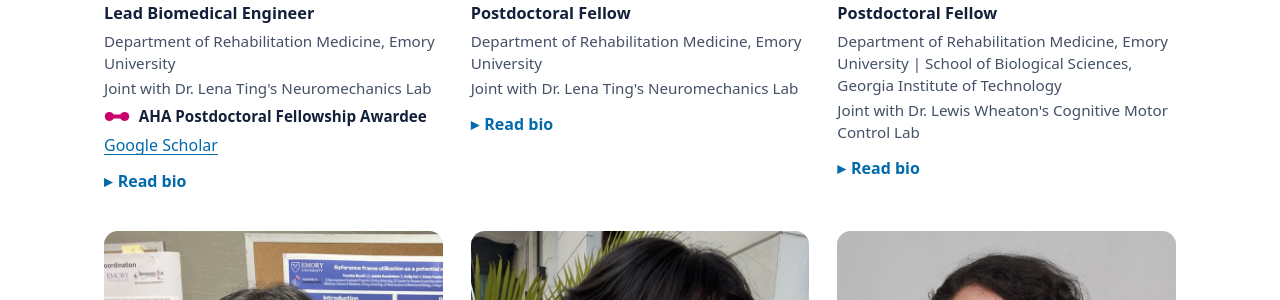
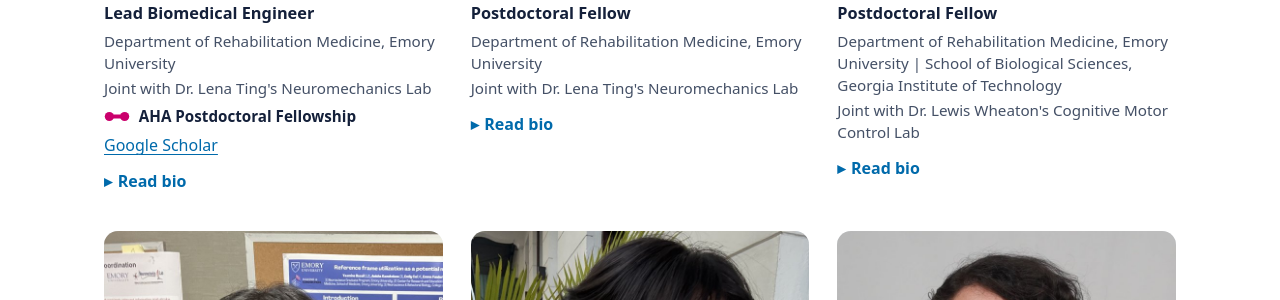
Before and after one commit to npresearchlab/npresearchlab.github.io, a Jekyll site: the page built from people.html, in a window 1280 px wide and 1400 px high, scrolled down 1310 px. Shown: the part 154-454 px from the top of the window. Built offline with Jekyll 4.4.1, drawn with Linux system fonts in a browser that asks for light colours; some web fonts are replaced; some of the changed text lies outside the part shown.

Commit message:
People: drop 'Awardee' from award lines for consistency
Co-Authored-By: Claude Opus 5.5 <noreply@anthropic.com>
Claude-Session: https://claude.ai/code/session_01A6YfpnrJqQKYAxW4w34cR4

```diff
--- a/_data/members.yml
+++ b/_data/members.yml
@@ -15,7 +15,7 @@
   group: Research staff, postdocs, and graduate students
   affiliation: Department of Rehabilitation Medicine, Emory University
   joint: Joint with Dr. Lena Ting's Neuromechanics Lab
-  honors: AHA Postdoctoral Fellowship Awardee
+  honors: AHA Postdoctoral Fellowship
   photo: /assets/img/people/nathan-baune.jpg
   links:
   - label: Google Scholar
@@ -105,7 +105,7 @@
   group: Research staff, postdocs, and graduate students
   affiliation: Neuroscience Graduate Program, Emory University
   joint: "Based in Dr. Lena Ting's Neuromechanics Lab and Dr. Trisha Kesar's Motion Analysis Laboratory"
-  honors: NIH F31 Awardee
+  honors: NIH F31
   photo: /assets/img/people/catie-mason.jpg
   bio: >-
     Catie received her Bachelors of Science in Biology with a concentration in Physiology & Neuroscience
```
